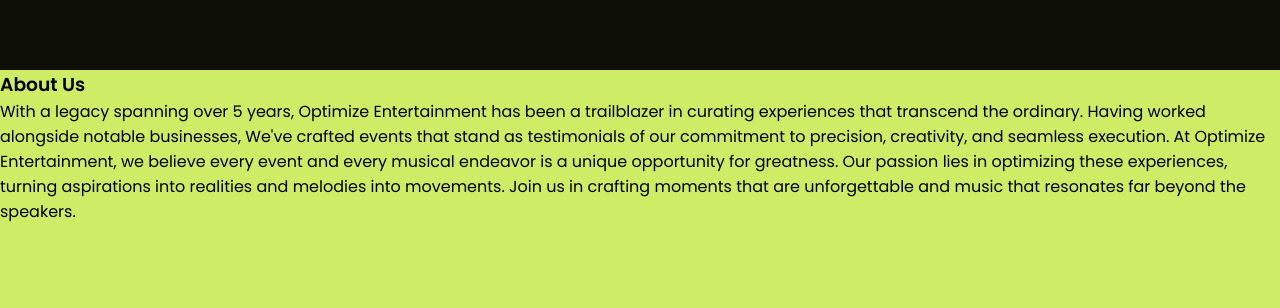
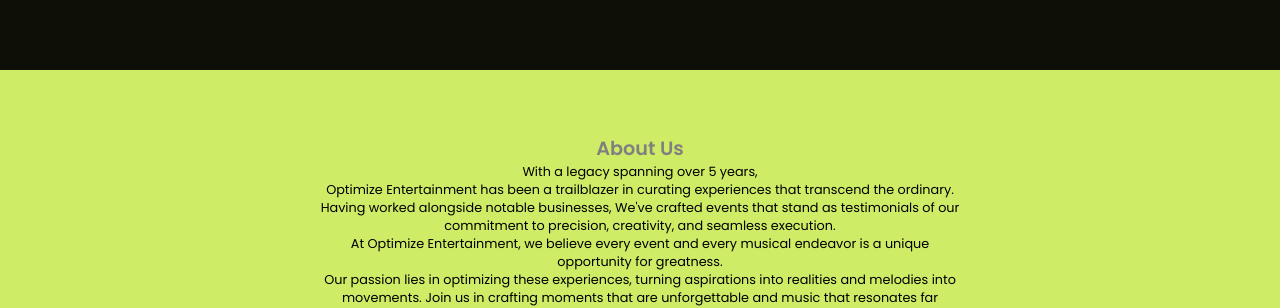
Before and after one commit to TheWiki2306/optimize-web, a React (Create React App) app: page / in a window 1280 px wide. Shown: the part 1805-2113 px from the top of the page. Before the commit the page ends 2029 px from the top, so only its background shows below. Built offline with nearby package versions, Linux system fonts and the light colour scheme.

Commit message:
On branch master

```diff
--- a/src/components/about us/AboutUs.jsx
+++ b/src/components/about us/AboutUs.jsx
@@ -1,18 +1,19 @@
-import React from 'react'
+import React from 'react';
+import './aboutUs.css';
 
 const AboutUs = () => {
   return (
-    <div id='about'>
+    <div className='container aboutUsContainer' id='about'>
       <h3>About Us</h3>
       <p>
         With a legacy spanning over 5 years,
-        Optimize Entertainment has been a trailblazer in curating experiences that transcend the ordinary.
-        Having worked alongside notable businesses,
+        <br/>Optimize Entertainment has been a trailblazer in curating experiences that transcend the ordinary.
+        <br/>Having worked alongside notable businesses,
         We've crafted events that stand as testimonials of our commitment to precision,
         creativity, and seamless execution.
 
-        At Optimize Entertainment, we believe every event and every musical endeavor is a unique opportunity for greatness.
-        Our passion lies in optimizing these experiences, turning aspirations into realities and melodies into movements.
+        <br/>At Optimize Entertainment, we believe every event and every musical endeavor is a unique opportunity for greatness.
+        <br/>Our passion lies in optimizing these experiences, turning aspirations into realities and melodies into movements.
         Join us in crafting moments that are unforgettable and music that resonates far beyond the speakers.
       </p>
     </div>
--- a/src/components/about us/aboutUs.css
+++ b/src/components/about us/aboutUs.css
@@ -0,0 +1,16 @@
+.container.aboutUsContainer{
+    margin-top: 4rem;
+    width: 50%;
+}
+
+.aboutUsContainer h3{
+    font-size: 1.2em;
+    color: grey;
+    margin-top: 1rem;
+    text-align: center;
+}
+
+.aboutUsContainer p{
+    font-size: 0.8em;
+    text-align: center;
+}
```
Also changed, not shown: src/components/contact/Contact.jsx (added, +10 -0 lines), src/components/contact/contact.css (added).
